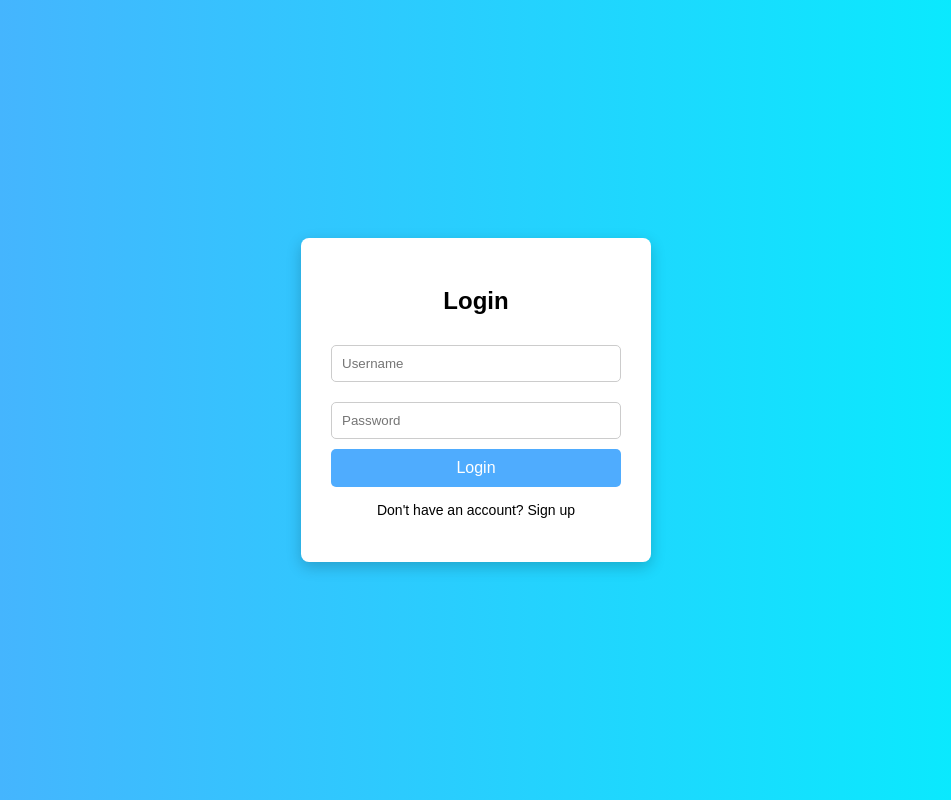
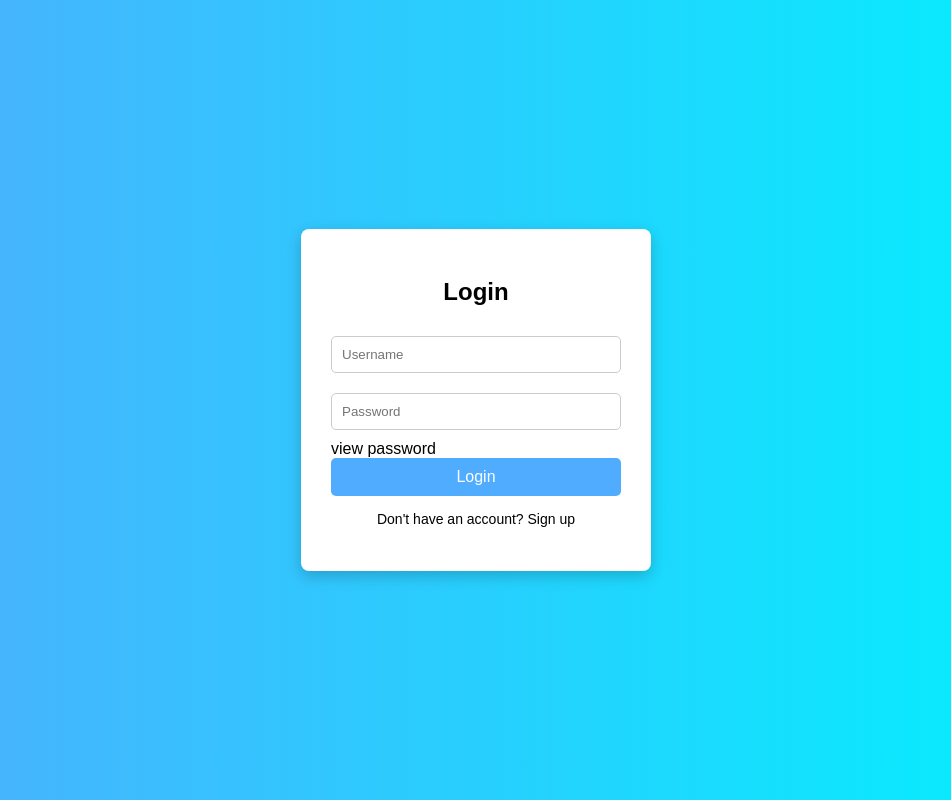
Before and after one commit to abhinaypatil2611-git/index.html-, a plain HTML site: page index.html in a window 1280 px wide. Shown: the whole page, without its empty margins (164-1115 px from the left). Drawn offline with Linux system fonts and the light colour scheme.

Commit message:
Add view password option in login form

```diff
--- a/index.html
+++ b/index.html
@@ -76,7 +76,7 @@
     <div class="login-box">
         <h2>Login</h2>
         <input type="password" placeholder="Username" required>
-        <input type="password" placeholder="Password" required>
+        <input type="password" placeholder="Password" required><view> view password</view>
         <button>Login</button>
         <p>Don't have an account? Sign up</p>
     </div>
```
